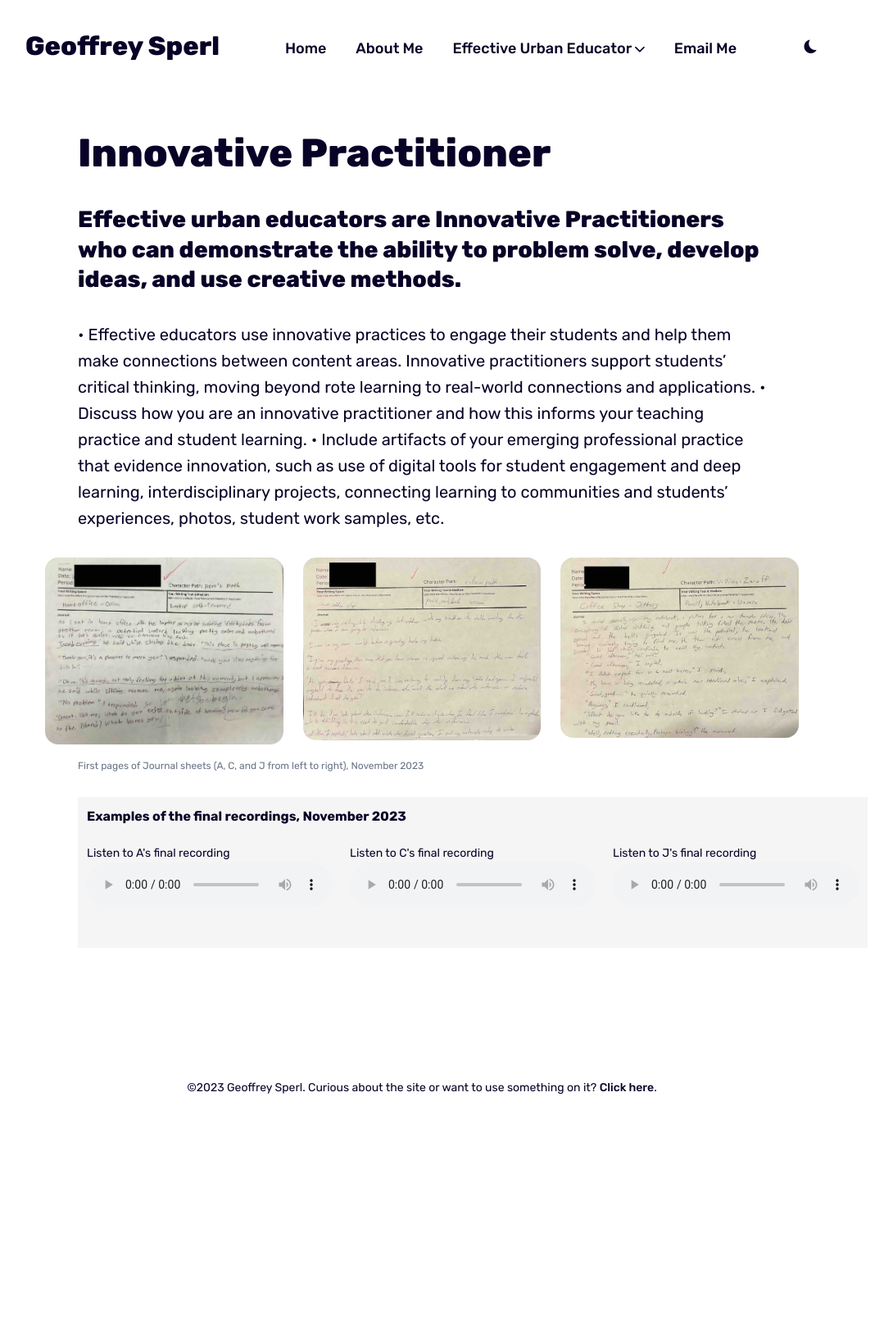
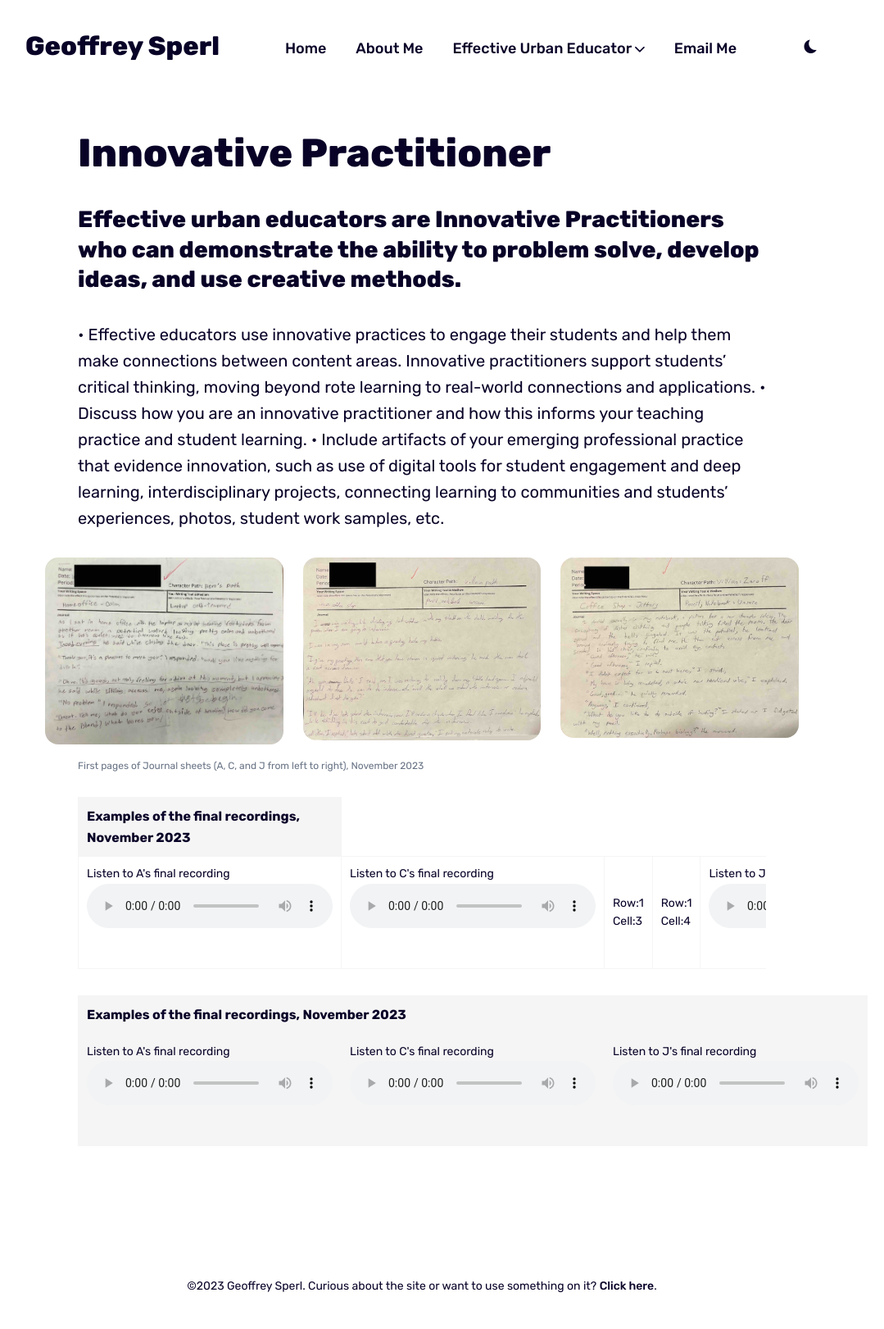
Before and after one commit to geoffreysperl/teaching, a Jekyll site: the page built from _pages/innovative.md, in a window 1280 px wide. Shown: the whole page at 82% size, without its empty margins (125-1204 px from the left). Built offline with Jekyll 4.4.1, drawn with Linux system fonts in a browser that asks for light colours; before the commit the page ends 1379 px from its top, so only the background shows below that.

Commit message:
Playing with tables

```diff
--- a/_pages/innovative.md
+++ b/_pages/innovative.md
@@ -27,6 +27,28 @@ students’ experiences, photos, student work samples, etc.
   <em>First pages of Journal sheets (A, C, and J from left to right), November 2023</em>
 </div>
 
+
+<div class="table-container">
+  <table>
+    <tr><th>Examples of the final recordings, November 2023</th></tr>
+    <tr><td><figure>
+  <figcaption>Listen to A's final recording</figcaption>
+  <audio controls src="/media/a.mp3">
+  </audio>
+</figure></td><td><figure>
+  <figcaption>Listen to C's final recording</figcaption>
+  <audio controls src="/media/c.mp3">
+  </audio>
+</figure></td><td>Row:1 Cell:3</td><td>Row:1 Cell:4</td><td><figure>
+  <figcaption>Listen to J's final recording</figcaption>
+  <audio controls src="/media/j.mp3">
+  </audio>
+</figure></td></tr>
+</table>
+</div>
+
+
+
 <table>
   <thead>
     <tr>
```
Also changed, not shown: images/google.svg (deleted).
